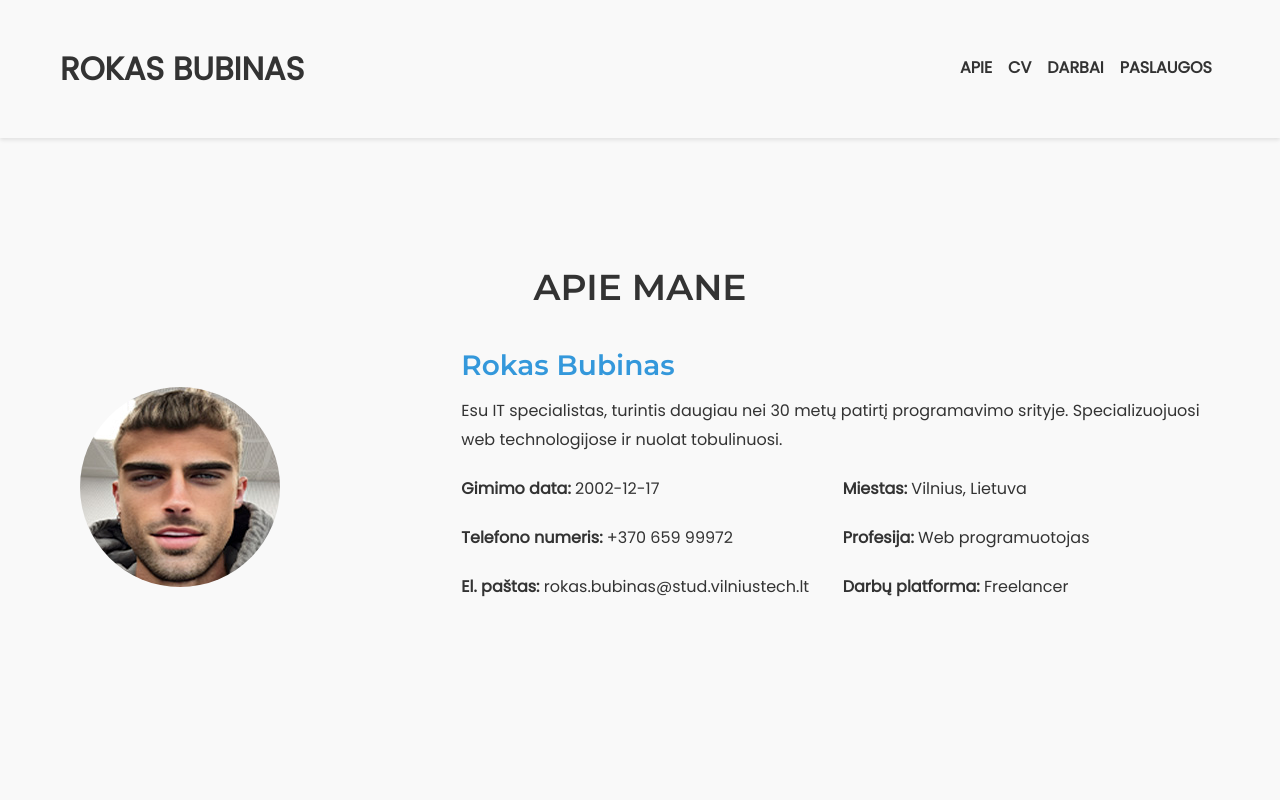
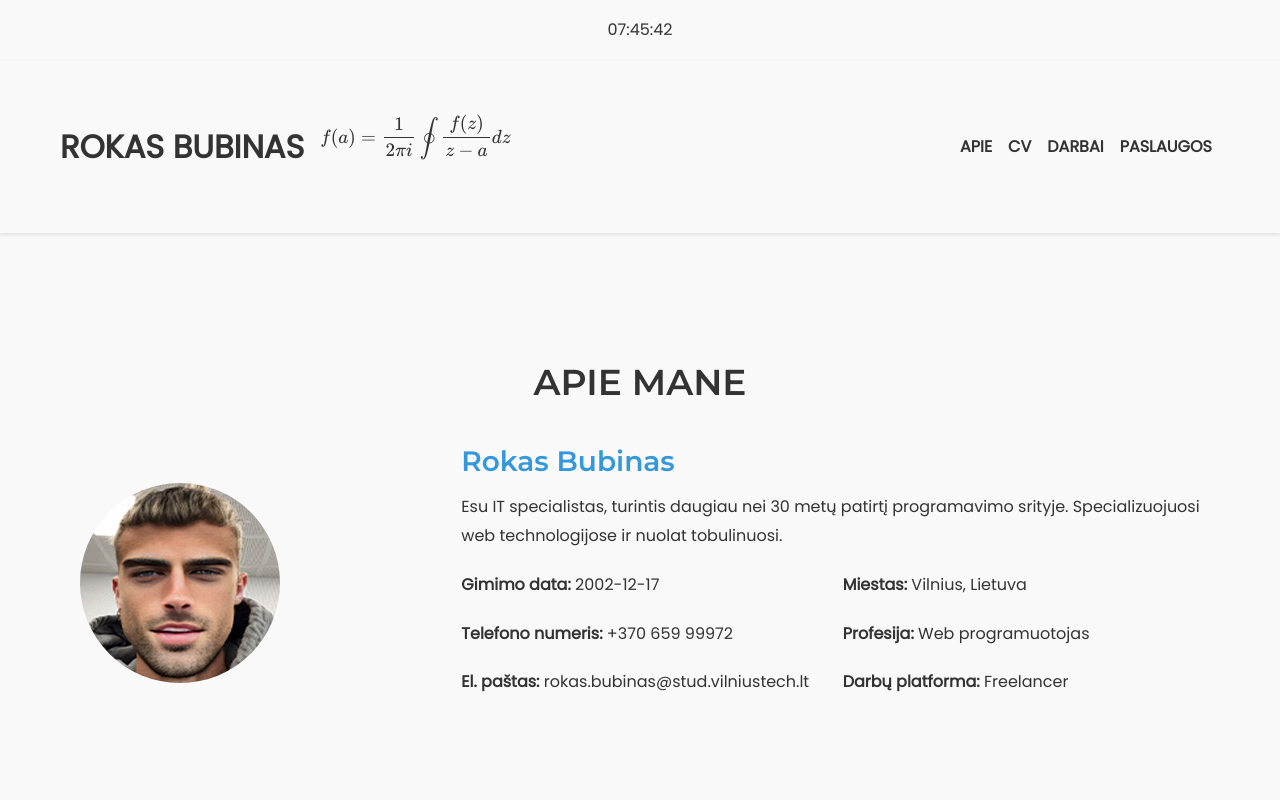
Before and after one commit to krankrider/krankrider.github.io, a plain HTML site: page index.html in a window 1280 px wide. Shown: the top 800 px of the page. Drawn offline with nearby package versions, Linux system fonts and the light colour scheme.

Commit message:
Add files via upload

```diff
--- a/functions.js
+++ b/functions.js
@@ -2,16 +2,26 @@ document.addEventListener("DOMContentLoaded", () => {
   const themeToggleButton = document.getElementById("theme-toggle");
   const htmlElement = document.documentElement;
 
+  const updateTheme = (theme) => {
+    htmlElement.setAttribute("data-theme", theme);
+    htmlElement.classList.toggle("dark-theme", theme === "dark");
+    localStorage.setItem("theme", theme);
+  };
+
   let currentTheme = localStorage.getItem("theme") || "light";
-  htmlElement.setAttribute("data-theme", currentTheme);
-  htmlElement.classList.toggle("dark-theme", currentTheme === "dark");
+  updateTheme(currentTheme);
 
   themeToggleButton.addEventListener("click", () => {
     currentTheme = currentTheme === "light" ? "dark" : "light";
+    updateTheme(currentTheme);
+  });
 
-    htmlElement.setAttribute("data-theme", currentTheme);
-    htmlElement.classList.toggle("dark-theme", currentTheme === "dark");
+  const updateClock = () => {
+    const now = new Date();
+    const formattedTime = now.toLocaleTimeString("en-GB", { hour12: false });
+    document.getElementById("clock").textContent = formattedTime;
+  };
 
-    localStorage.setItem("theme", currentTheme);
-  });
+  setInterval(updateClock, 1000);
+  updateClock();
 });
--- a/index.html
+++ b/index.html
@@ -1,9 +1,11 @@
 <!doctype html>
-<html lang="lt">
+<html lang="en">
     <head>
         <meta charset="UTF-8" />
         <meta name="viewport" content="width=device-width, initial-scale=1.0" />
         <title>Rokas Bubinas - UI/UX Designer & Web Developer</title>
+
+        <!-- stiliai & skriptai -->
         <link
             rel="stylesheet"
             href="https://cdnjs.cloudflare.com/ajax/libs/twitter-bootstrap/5.1.3/css/bootstrap.min.css"
@@ -15,20 +17,22 @@
             href="https://fonts.googleapis.com/css2?family=Montserrat:wght@600,700&family=Poppins:wght@400,500&display=swap"
             rel="stylesheet"
         />
+        <script src="https://cdnjs.cloudflare.com/ajax/libs/mathjax/3.2.2/es5/tex-mml-chtml.min.js"></script>
     </head>
     <body>
+        <!-- laikrodis -->
+        <div id="clock" class="text-center my-3">00:00:00</div>
+
         <!-- Navbar -->
         <nav class="navbar navbar-expand-lg" id="main-navbar">
             <div class="container">
                 <a class="navbar-brand" href="#">Rokas Bubinas</a>
+                <p>\[ f(a) = \frac{1}{2\pi i} \oint \frac{f(z)}{z - a} dz \]</p>
                 <button
                     class="navbar-toggler"
                     type="button"
                     data-bs-toggle="collapse"
                     data-bs-target="#navbarNav"
-                    aria-controls="navbarNav"
-                    aria-expanded="false"
-                    aria-label="Toggle navigation"
                 >
                     <span class="navbar-toggler-icon"></span>
                 </button>
@@ -51,9 +55,8 @@
             </div>
         </nav>
 
-        <!-- Sections -->
         <main>
-            <!-- Apie Mane Section -->
+            <!-- Sections -->
             <section id="apie" class="section">
                 <div class="container my-5">
                     <h2 class="section-title">Apie mane</h2>
@@ -106,8 +109,6 @@
                     </div>
                 </div>
             </section>
-
-            <!-- Profesinė Patirtis Section -->
             <section id="resume" class="section">
                 <div class="container my-5">
                     <h2 class="section-title">Profesinė patirtis</h2>
@@ -146,8 +147,6 @@
                     </div>
                 </div>
             </section>
-
-            <!-- Portfolio Section -->
             <section id="portfolio" class="section">
                 <div class="container my-5">
                     <h2 class="section-title">Mano darbai</h2>
@@ -203,8 +202,6 @@
                     </div>
                 </div>
             </section>
-
-            <!-- Paslaugos Section -->
             <section id="paslaugos" class="section">
                 <div class="container my-5">
                     <h2 class="section-title">Mano Paslaugos</h2>
@@ -245,8 +242,6 @@
                     </div>
                 </div>
             </section>
-
-            <!-- Kontaktai Section -->
             <section id="kontaktai" class="section">
                 <div class="container my-5">
                     <h2 class="section-title">Kontaktai</h2>
@@ -308,13 +303,12 @@
             </section>
         </main>
 
-        <!-- Theme Toggle and Footer -->
-        <div class="section container text-center my-5">
+        <div class="container text-center my-5">
             <button id="theme-toggle" class="btn btn-primary">
                 Šviesus/Tamsus režimas
             </button>
         </div>
-        <footer class="section container text-center my-5">
+        <footer class="text-center my-5">
             &copy; 2024 Rokas Bubinas. Visos teisės saugomos.
         </footer>
 
```
